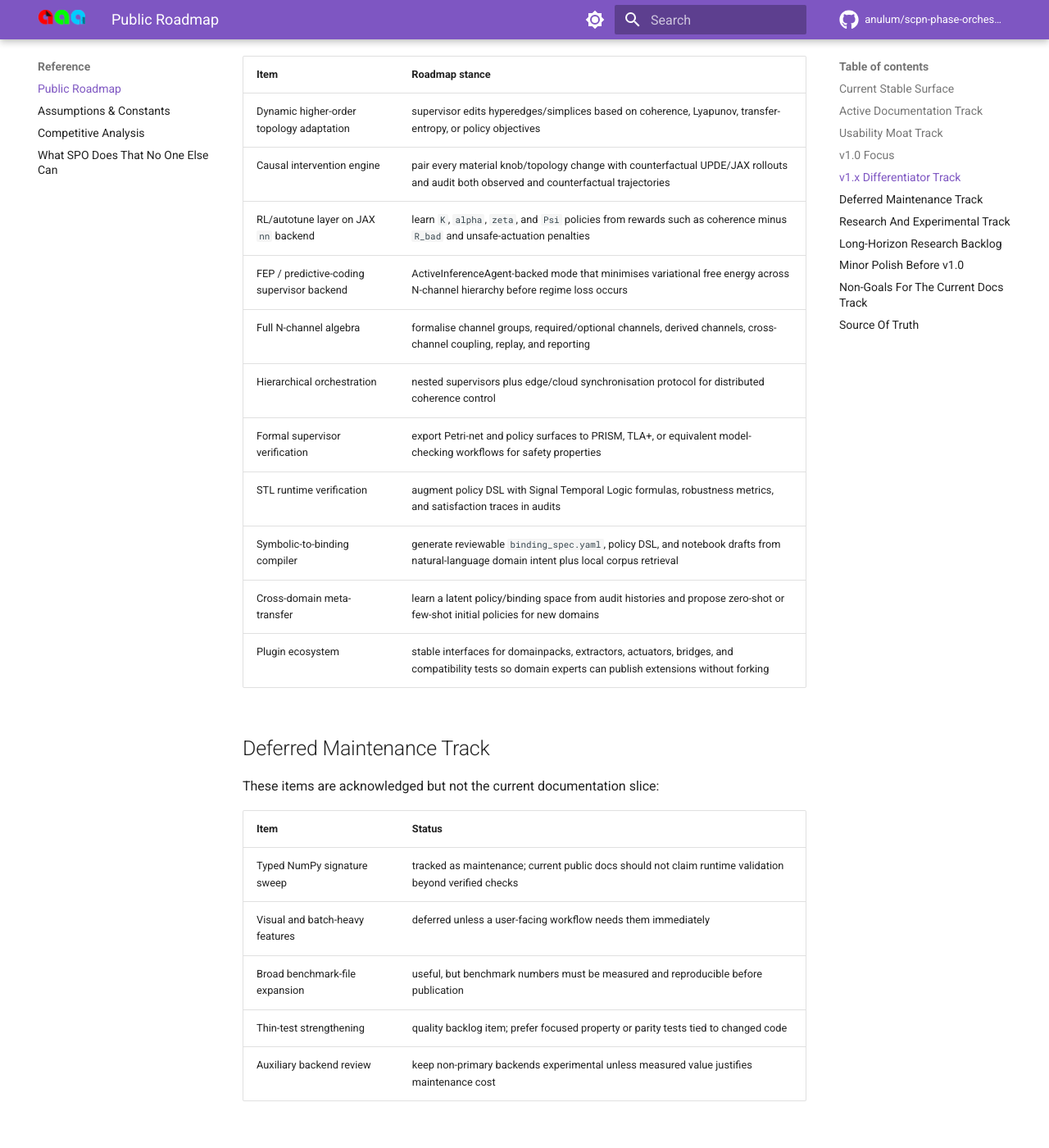
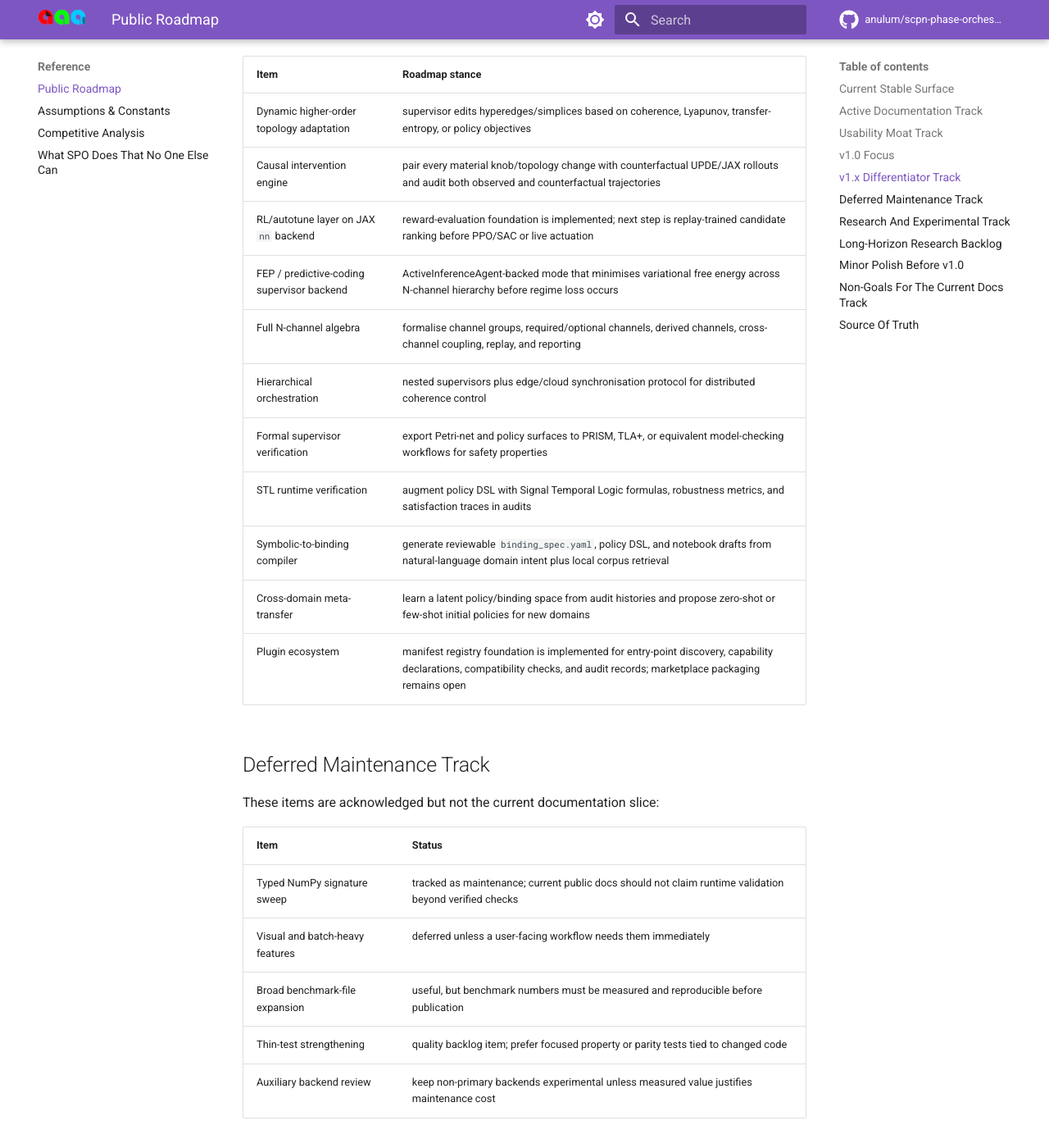
Before and after one commit to anulum/scpn-phase-orchestrator, an MkDocs documentation site: the page built from docs/roadmap.md, in a window 1280 px wide and 1400 px high, scrolled down 2248 px. Shown: the whole window at 82% size. Built offline with MkDocs 1.6.1 and Material for MkDocs 9.7.7, drawn with Linux system fonts in a browser that asks for light colours; comment, search, counter and statistics services are not loaded.

Commit message:
docs: mark roadmap foundation progress
Co-Authored-By: Arcane Sapience <protoscience@anulum.li>

```diff
--- a/docs/roadmap.md
+++ b/docs/roadmap.md
@@ -63,7 +63,7 @@ control engineers who do not already live in phase dynamics.
 |------|----------------|
 | Dynamic higher-order topology adaptation | supervisor edits hyperedges/simplices based on coherence, Lyapunov, transfer-entropy, or policy objectives |
 | Causal intervention engine | pair every material knob/topology change with counterfactual UPDE/JAX rollouts and audit both observed and counterfactual trajectories |
-| RL/autotune layer on JAX `nn` backend | learn `K`, `alpha`, `zeta`, and `Psi` policies from rewards such as coherence minus `R_bad` and unsafe-actuation penalties |
+| RL/autotune layer on JAX `nn` backend | reward-evaluation foundation is implemented; next step is replay-trained candidate ranking before PPO/SAC or live actuation |
 | FEP / predictive-coding supervisor backend | ActiveInferenceAgent-backed mode that minimises variational free energy across N-channel hierarchy before regime loss occurs |
 | Full N-channel algebra | formalise channel groups, required/optional channels, derived channels, cross-channel coupling, replay, and reporting |
 | Hierarchical orchestration | nested supervisors plus edge/cloud synchronisation protocol for distributed coherence control |
@@ -71,7 +71,7 @@ control engineers who do not already live in phase dynamics.
 | STL runtime verification | augment policy DSL with Signal Temporal Logic formulas, robustness metrics, and satisfaction traces in audits |
 | Symbolic-to-binding compiler | generate reviewable `binding_spec.yaml`, policy DSL, and notebook drafts from natural-language domain intent plus local corpus retrieval |
 | Cross-domain meta-transfer | learn a latent policy/binding space from audit histories and propose zero-shot or few-shot initial policies for new domains |
-| Plugin ecosystem | stable interfaces for domainpacks, extractors, actuators, bridges, and compatibility tests so domain experts can publish extensions without forking |
+| Plugin ecosystem | manifest registry foundation is implemented for entry-point discovery, capability declarations, compatibility checks, and audit records; marketplace packaging remains open |
 
 ## Deferred Maintenance Track
 
```
Also changed, not shown: ROADMAP.md (+3 -0 lines).
